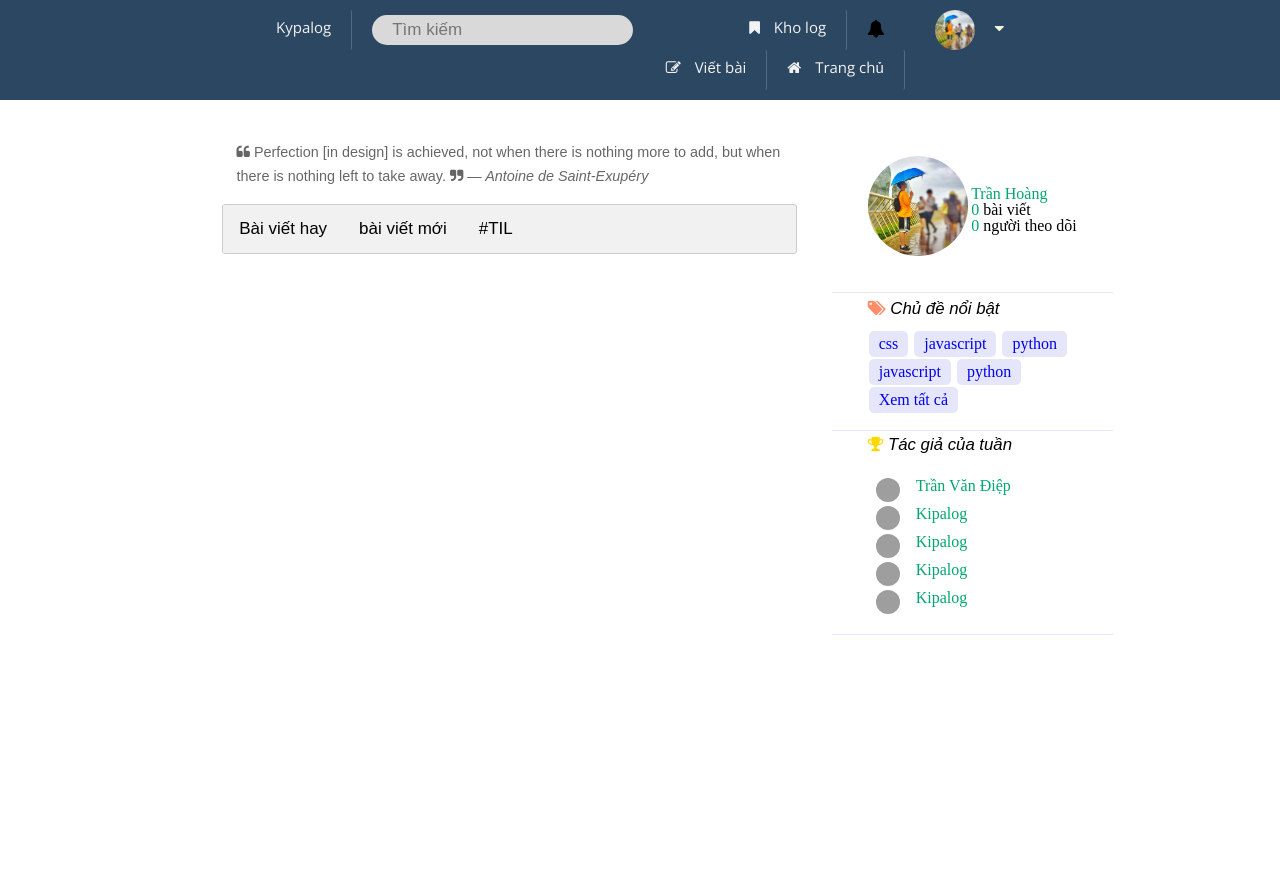
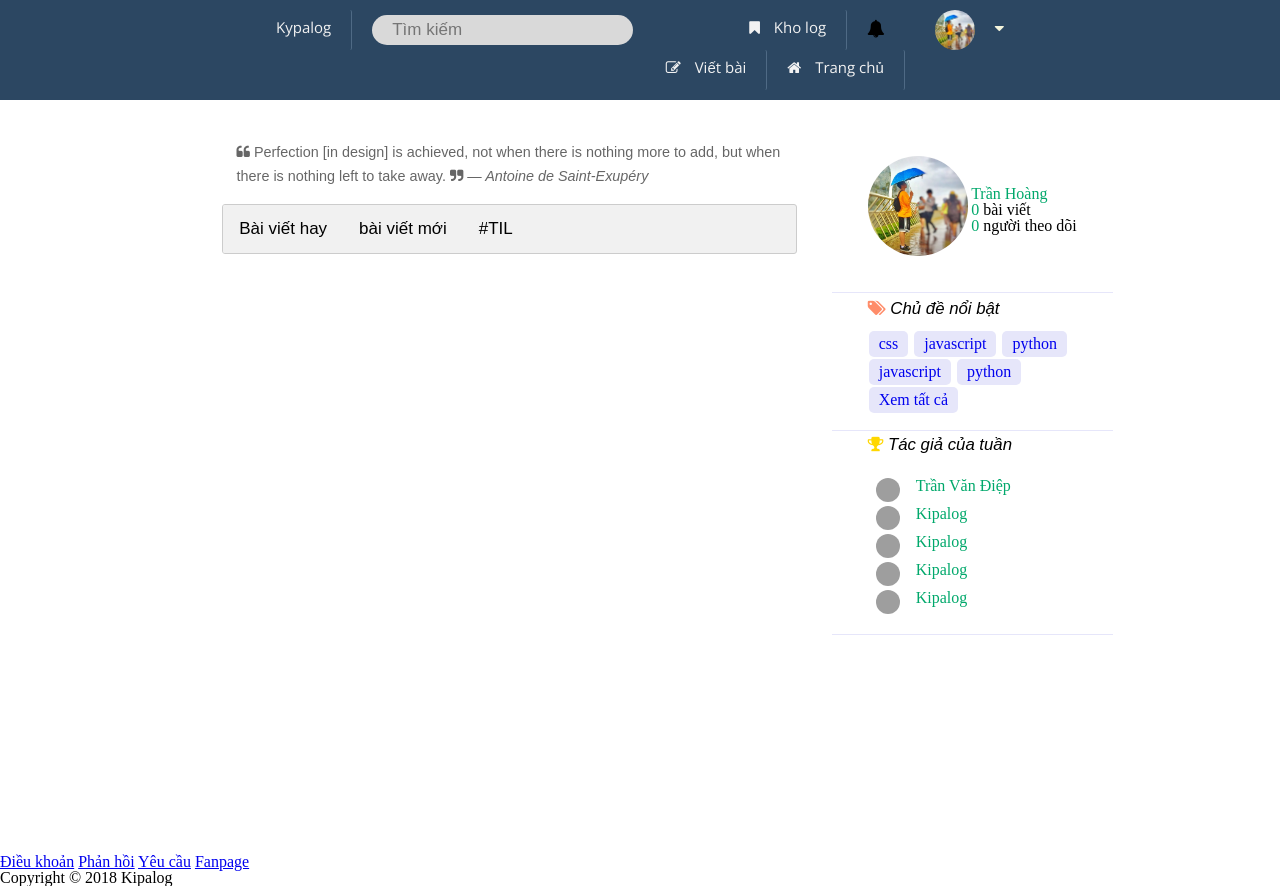
Before and after one commit to tuhalang/kipalog_clone, a plain HTML site: page templates/home.html in a window 1280 px wide. Before the commit the page ends 854 px from the top, so only its background shows below. Drawn offline with nearby package versions, Linux system fonts and the light colour scheme; grey boxes are pictures that could not be loaded.

Commit message:
add footer for home.html

```diff
--- a/templates/home.html
+++ b/templates/home.html
@@ -253,6 +253,15 @@
 
 </div>
 </div>
+<footer>
+        <div class="middle-container">
+            <div class="left-menu">
+                <a href="#">Điều khoản</a> <a href="#">Phản hồi</a> <a href="#">Yêu
+                    cầu</a> <a href="#">Fanpage</a>
+            </div>
+            <p>Copyright © 2018 Kipalog</p>
+        </div>
+    </footer>
 </body>
 <script>
     /* Thêm hoặc xóa class show ra khỏi phần tử */
```
